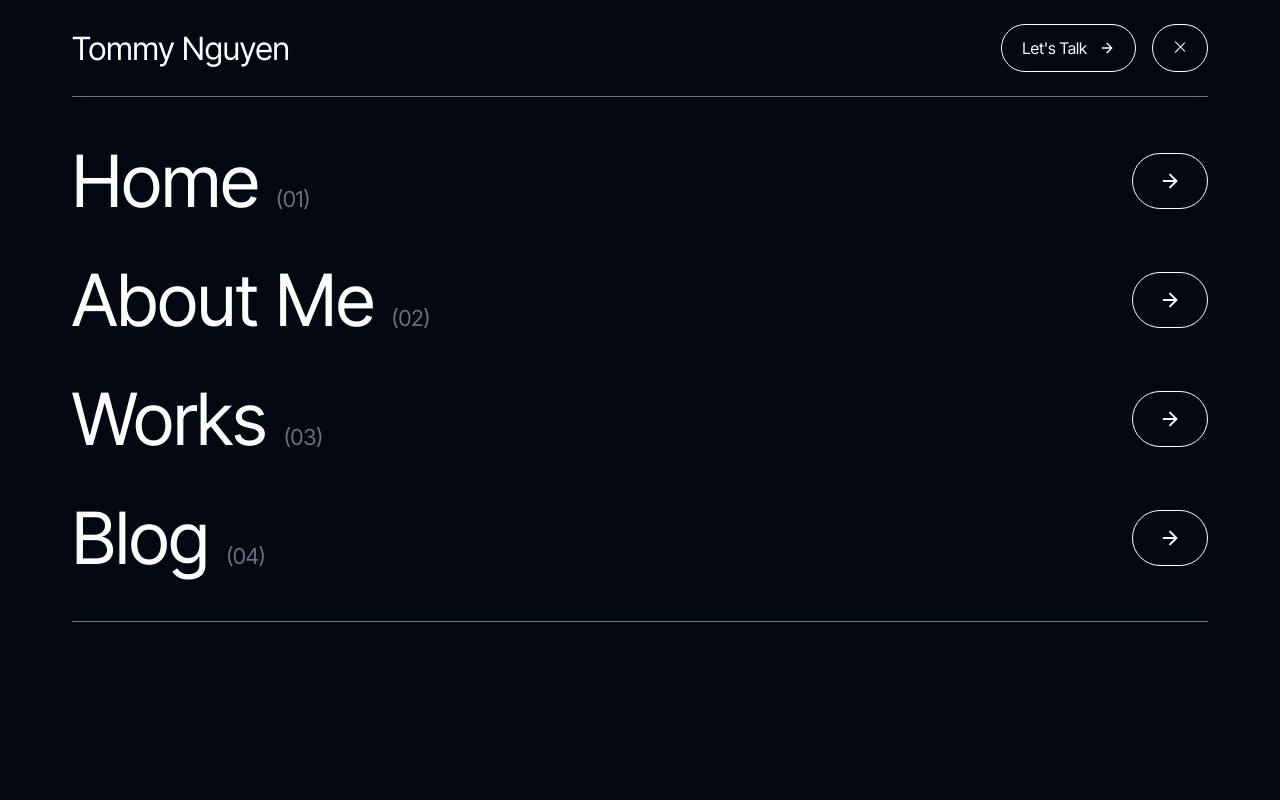
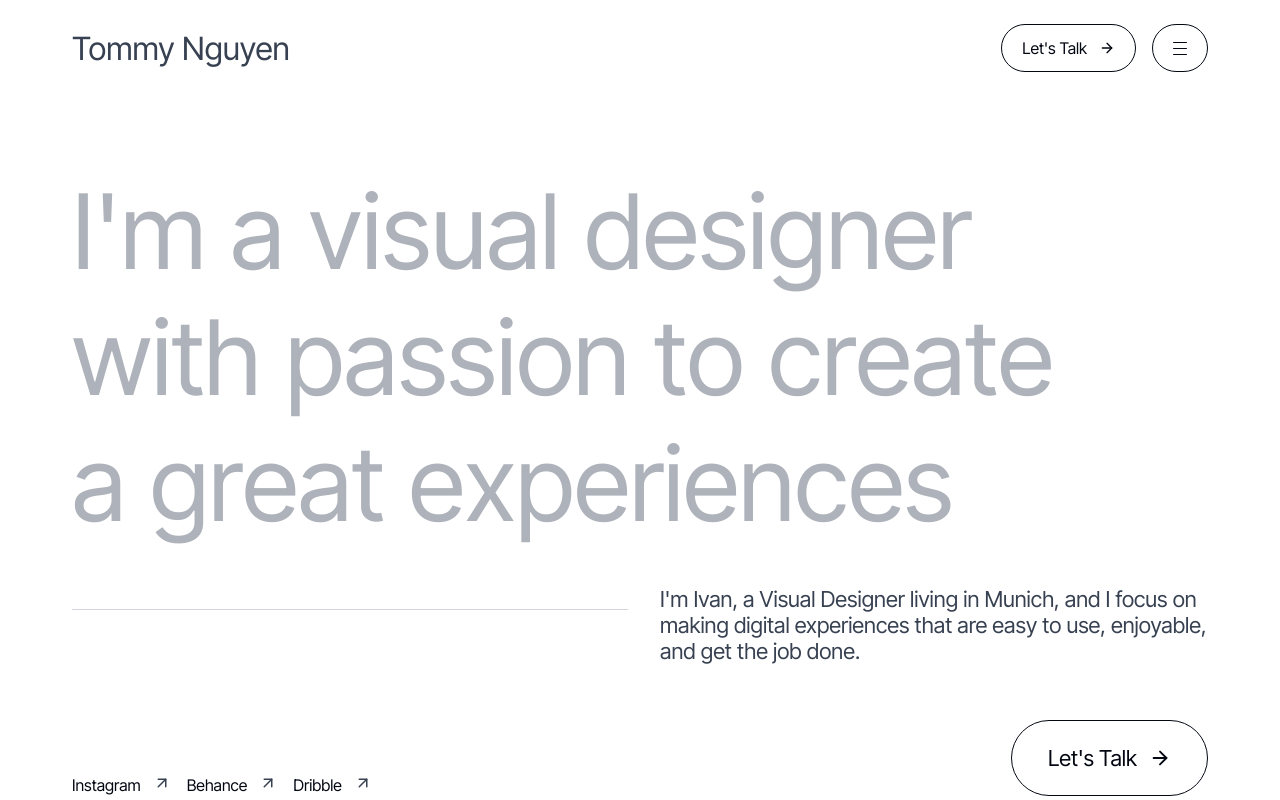
Before and after one commit to TommyNhatNguyen/showcase-portfolio, a Next.js app: page / in a window 1280 px wide. Shown: the top 800 px of the page. Built offline with nearby package versions, Linux system fonts and the light colour scheme; a web font is replaced by a local one.

Commit message:
feat: done animating title

```diff
--- a/app/components/Button/Button.tsx
+++ b/app/components/Button/Button.tsx
@@ -13,6 +13,7 @@ interface ButtonProps {
   icon?: IconType;
   iconPosition?: "left" | "right";
   black?: boolean;
+  as?: "button" | "a" | "div";
 }
 
 const Button: React.FC<ButtonProps> = ({
--- a/app/components/Navigation/index.tsx
+++ b/app/components/Navigation/index.tsx
@@ -20,11 +20,11 @@ const Navigation = ({ isHamburgerActive }: Props) => {
                 Home <span className="link__text-position">(01)</span>
               </div>
               <Button
-                href={ROUTES.HOME}
                 variant="icon"
                 size="md"
                 className="link__btn"
                 icon={FiArrowRight}
+                type="button"
               />
             </Link>
           </li>
@@ -34,11 +34,11 @@ const Navigation = ({ isHamburgerActive }: Props) => {
                 About Me <span className="link__text-position">(02)</span>
               </div>
               <Button
-                href={ROUTES.ABOUT}
                 variant="icon"
                 size="md"
                 className="link__btn"
                 icon={FiArrowRight}
+                type="button"
               />
             </Link>
           </li>
@@ -48,11 +48,11 @@ const Navigation = ({ isHamburgerActive }: Props) => {
                 Works <span className="link__text-position">(03)</span>
               </div>
               <Button
-                href={ROUTES.WORK}
                 variant="icon"
                 size="md"
                 className="link__btn"
                 icon={FiArrowRight}
+                type="button"
               />
             </Link>
           </li>
@@ -62,11 +62,11 @@ const Navigation = ({ isHamburgerActive }: Props) => {
                 Blog <span className="link__text-position">(04)</span>
               </div>
               <Button
-                href={ROUTES.BLOG}
                 variant="icon"
                 size="md"
                 className="link__btn"
                 icon={FiArrowRight}
+                type="button"
               />
             </Link>
           </li>
--- a/app/layout/MainLayout.tsx
+++ b/app/layout/MainLayout.tsx
@@ -4,13 +4,20 @@ import React, { useState, useEffect } from "react";
 import Header from "../components/Header/Header";
 import Footer from "../components/Footer/Footer";
 import Navigation from "../components/Navigation";
+import gsap from "gsap";
+import { useGSAP } from "@gsap/react";
+import { ScrambleTextPlugin, ScrollTrigger, SplitText } from "gsap/all";
 
 type Props = {
   children: React.ReactNode;
 };
 
 const MainLayout = ({ children }: Props) => {
-  const [isHamburgerActive, setIsHamburgerActive] = useState(true);
+  gsap.registerPlugin(useGSAP);
+  gsap.registerPlugin(ScrollTrigger);
+  gsap.registerPlugin(ScrambleTextPlugin);
+  gsap.registerPlugin(SplitText);
+  const [isHamburgerActive, setIsHamburgerActive] = useState(false);
 
   const handleToggleHamburger = () => {
     setIsHamburgerActive((prev) => !prev);
--- a/app/page.tsx
+++ b/app/page.tsx
@@ -1,21 +1,74 @@
+"use client";
 import Image from "next/image";
 import Link from "next/link";
 import { ROUTES, SOCIAL_LINKS } from "./constants/links";
 import Button from "./components/Button/Button";
 import { FiArrowRight, FiArrowUpRight } from "react-icons/fi";
+import { useGSAP } from "@gsap/react";
+import { useRef } from "react";
+import gsap from "gsap";
+import { SplitText } from "gsap/all";
 
 export default function Home() {
+  const homeRef = useRef<HTMLDivElement>(null);
+  useGSAP(
+    () => {
+      // --------------------------------
+      // HERO
+      // --------------------------------
+      // 1. Scramble text on scroll
+      if (!homeRef.current) return;
+      const heroSection = homeRef.current.querySelector(
+        "#schero"
+      ) as HTMLElement;
+      const heroTitle = heroSection.querySelector(".schero__title-text");
+      const heroDesc = heroSection.querySelector(".schero__desc-text");
+      const heroDescLine = heroSection.querySelector(".schero__desc-line");
+      const heroTitleSplit = SplitText.create(heroTitle);
+      const tl = gsap.timeline({});
+      tl.from([heroDesc, heroTitle], {
+        opacity: 0,
+        y: 40,
+        duration: 1.2,
+        ease: "power3.out",
+        stagger: 0.3,
+      });
+      tl.from(
+        heroDescLine,
+        {
+          width: 0,
+          duration: 1.2,
+          ease: "power3.out",
+        },
+        "<+0.6"
+      );
+      tl.to(heroTitleSplit.chars, {
+        scrollTrigger: {
+          trigger: heroSection,
+          start: "top top",
+          end: "+=300",
+          scrub: true,
+        },
+        color: `var(--neutral-100)`,
+        stagger: 0.3,
+        duration: 0.3,
+        // Give natural feel-smooth but not distracting
+        ease: "power1.out",
+      });
+    },
+    {
+      scope: homeRef,
+    }
+  );
   return (
-    <main className="home" id="home">
+    <main className="home" id="home" ref={homeRef}>
       <section className="schero --ptb" id="schero">
         <div className="container">
           <div className="schero__title">
-            <h1 className="schero__title-text">
+            <h1 className="schero__title-text --gray">
               <strong> I'm a visual designer with passion to create </strong>
               <br />
-              <span className="schero__title-gray --gray">
-                a great experiences
-              </span>
+              <span className="schero__title-gray">a great experiences</span>
             </h1>
           </div>
 
--- a/app/scss/_reset.scss
+++ b/app/scss/_reset.scss
@@ -157,3 +157,9 @@ input {
   border: none;
   outline: none;
 }
+
+p,
+span,
+div {
+  word-break: break-word;
+}
--- a/app/scss/pages/_home.scss
+++ b/app/scss/pages/_home.scss
@@ -23,7 +23,7 @@
       &-text {
         font-size: var(--fs-body-md);
         color: var(--neutral-70);
-        max-width: 770px;
+        max-width: 548px;
       }
     }
     // CTA
--- a/package.json
+++ b/package.json
@@ -9,7 +9,9 @@
     "lint": "next lint"
   },
   "dependencies": {
+    "@gsap/react": "^2.1.2",
     "clsx": "^2.1.1",
+    "gsap": "^3.13.0",
     "next": "15.3.1",
     "react": "^19.0.0",
     "react-dom": "^19.0.0",
```
Also changed, not shown: 1 other file (tests, documents, lock files or other folders).
